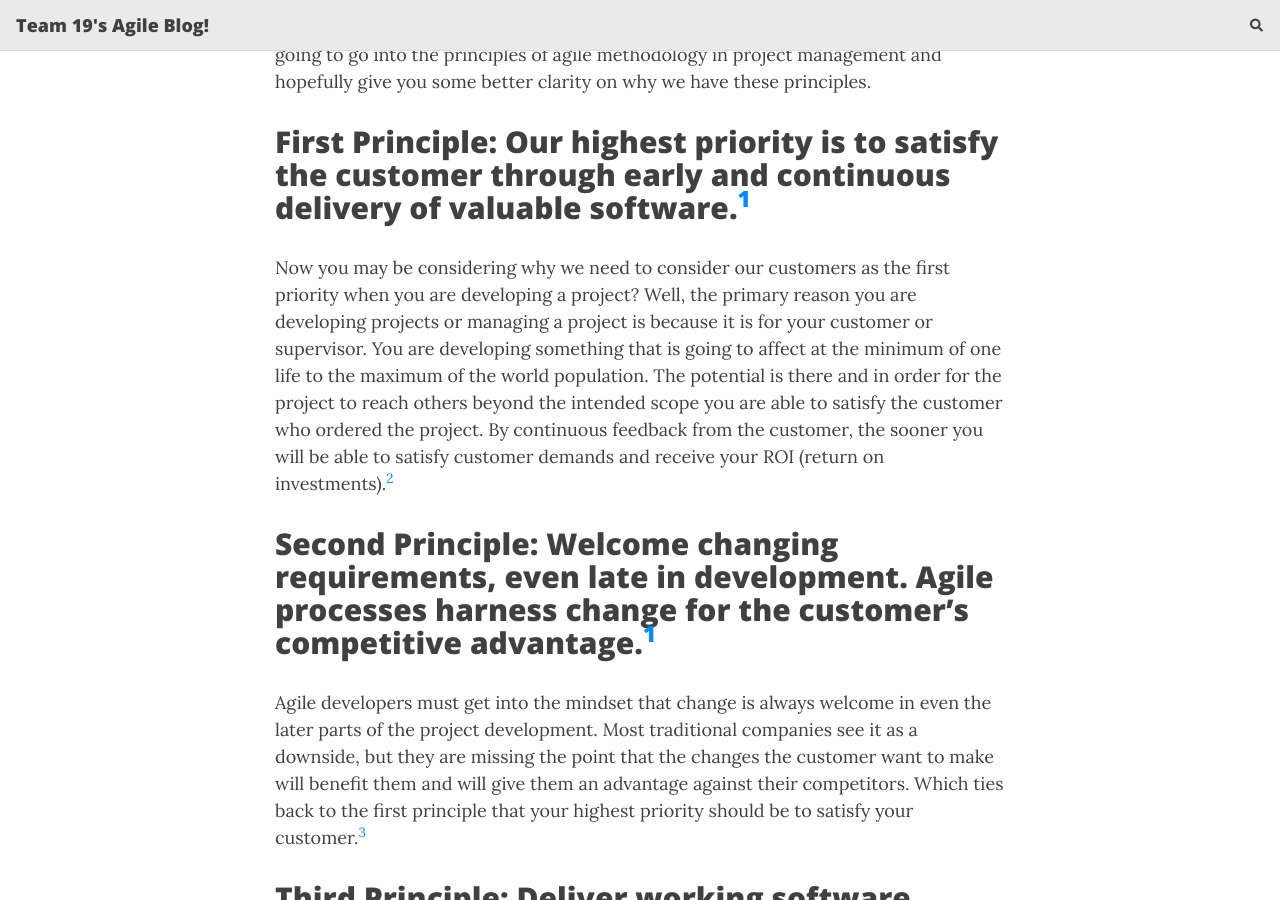
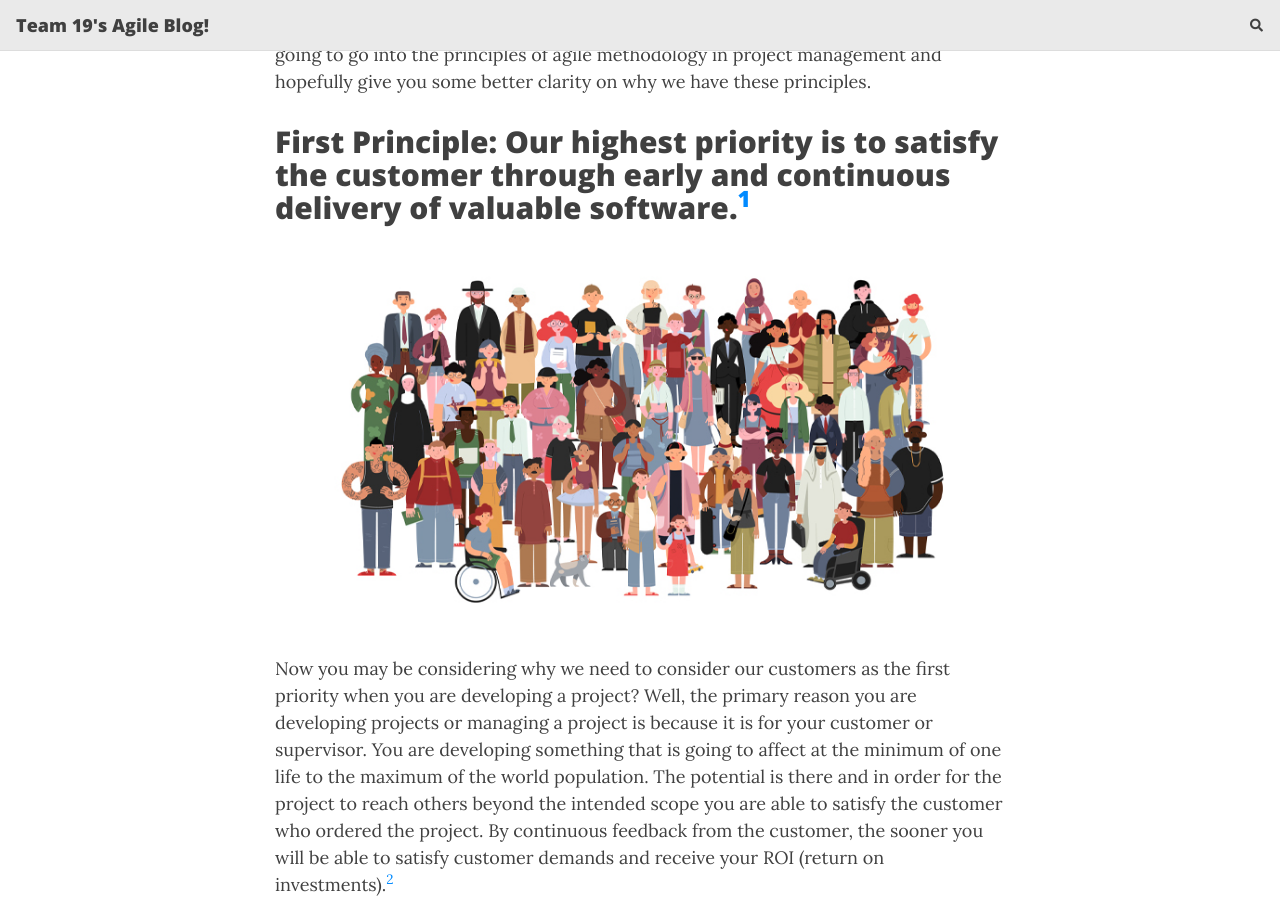
Before and after one commit to dlouangr/agile-blog, a Jekyll site: the page built from _posts/2023-09-11-post2.md, in a window 1280 px wide and 900 px high, scrolled down 646 px. Built offline with Jekyll 4.4.1, drawn with Linux system fonts in a browser that asks for light colours; nearby versions of some CDN libraries; comment, search, counter and statistics services are not loaded.

Commit message:
Update 2023-09-11-post2.md

```diff
--- a/_posts/2023-09-11-post2.md
+++ b/_posts/2023-09-11-post2.md
@@ -9,6 +9,8 @@ tags: [agile]
 If you are struggling to understand the agile development process, whether it may be one step or the whole entire process. You have come to the right place. This post is going to go into the principles of agile methodology in project management and hopefully give you some better clarity on why we have these principles.
 
 ## First Principle: Our highest priority is to satisfy the customer through early and continuous delivery of valuable software.[^3]
+
+![Customers](/assets/img/Customers.jpeg)
 
 Now you may be considering why we need to consider our customers as the first priority when you are developing a project? Well, the primary reason you are developing projects or managing a project is because it is for your customer or supervisor. You are developing something that is going to affect at the minimum of one life to the maximum of the world population. The potential is there and in order for the project to reach others beyond the intended scope you are able to satisfy the customer who ordered the project. By continuous feedback from the customer, the sooner you will be able to satisfy customer demands and receive your ROI (return on investments).[^2]
 
```
